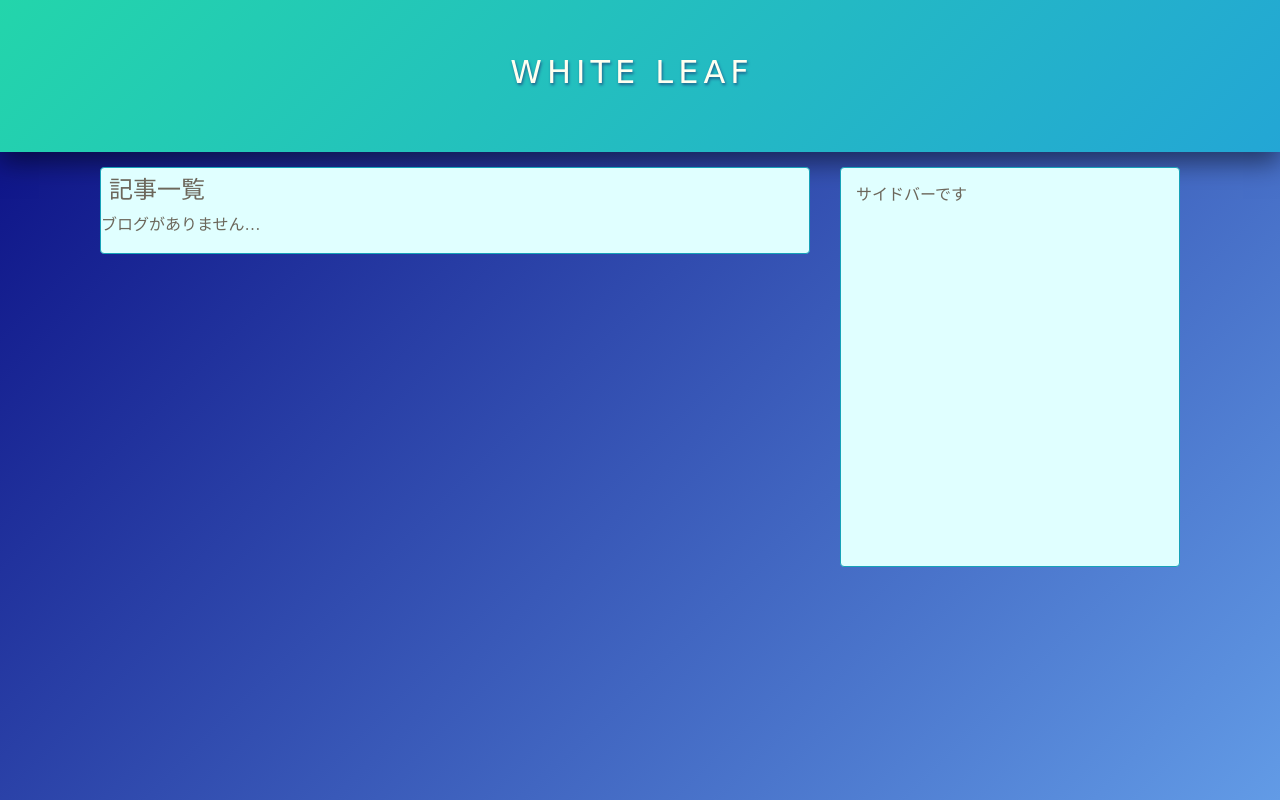
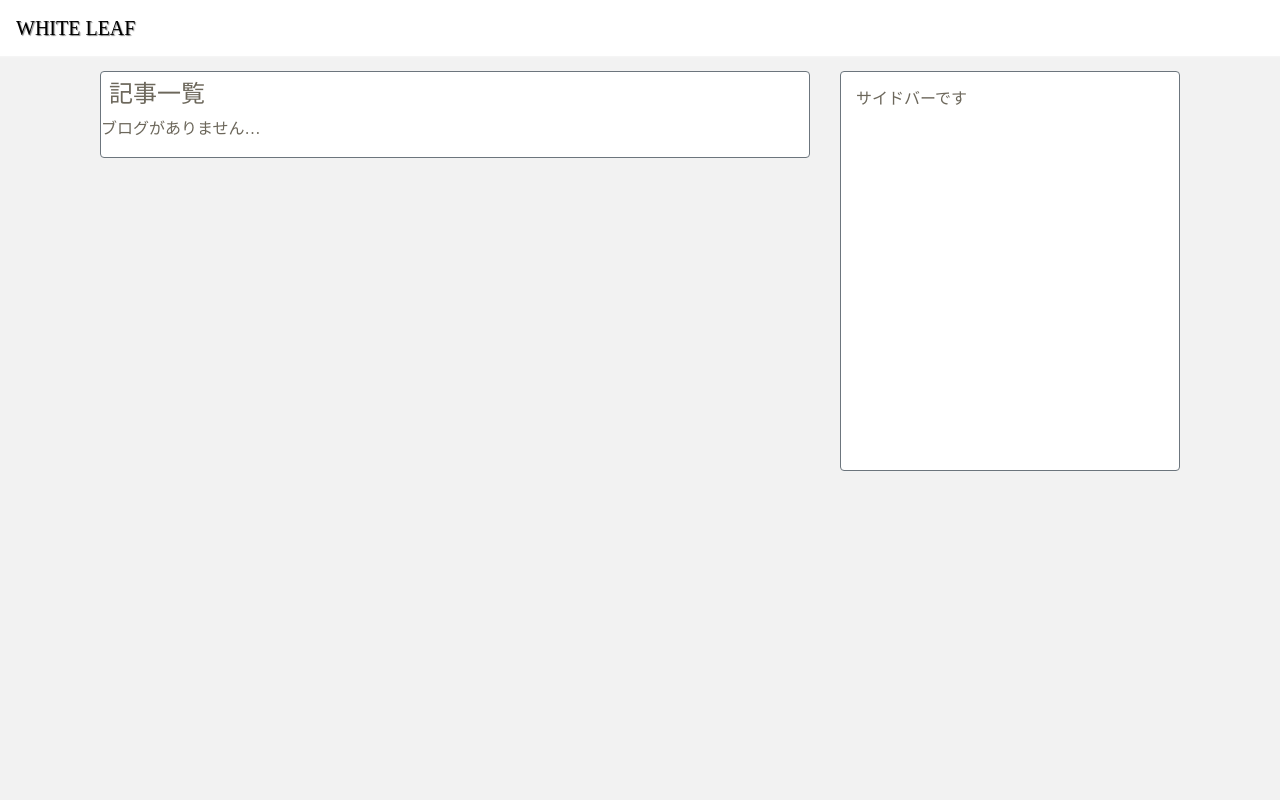
Before and after one commit to snaruse0608/myblog, a Django app: page / in a window 1280 px wide. Run offline with Django 3.2, Linux system fonts and the light colour scheme; data that the repository does not hold is empty; some libraries are stand-ins or nearby versions.

Commit message:
css修正

```diff
--- a/static/css/myhpstyle.css
+++ b/static/css/myhpstyle.css
@@ -1,7 +1,8 @@
 body {
-    background: linear-gradient(-45deg, #629be6, #080a81) !important;
+    background: #f2f2f2 !important;
     color: #6C675B !important;
     font-family: "ヒラギノ丸ゴ Pro W4","ヒラギノ丸ゴ Pro","Hiragino Maru Gothic Pro","ヒラギノ角ゴ Pro W3","Hiragino Kaku Gothic Pro","HG丸ｺﾞｼｯｸM-PRO","HGMaruGothicMPRO" !important;
+    word-break: break-all; /* 文字の折り返し */
 }
 
 img {
@@ -22,25 +23,28 @@ img {
     margin-left: 0px !important;
 }
 
+/* aタグの強制文字色変更を阻止 */
+a {
+    color: #6C675B !important;
+}
+
 .white-leaf-nav {
-    background: linear-gradient(-45deg, #23a6d5, #23d5ab);
-    text-shadow: 1px 2px 3px rgb(31, 97, 141);
-    color: ivory;
-    letter-spacing: 5px;
-    font-family: cursive;
-    box-shadow: 0 10px 25px 0 rgba(0, 0, 0, .5);
+    background: white !important;
+    text-shadow: 1px 1px 1px gray;
+    color: black;
+    box-shadow: 0 1px 1px 0 whitesmoke;
 }
 
 .white-leaf-content {
     margin: 15px;
     height: 100%-15px;
-    background-color: lightcyan;
+    background-color: white;
 }
 
 .white-leaf-sidebar {
     margin: 15px;
     height: 400px;
-    background-color: lightcyan;
+    background-color: white;
     padding: 15px 15px;
 }
 
@@ -72,13 +76,13 @@ img {
 .tag {
     position: relative;
 	display: inline-block;
-	margin: 0 .6em .6em .2em;
-	padding: .6em .6em .6em 1.2em;
+	margin: 0 0 0 .8em;
+	padding: .6em .6em .6em 0;
 	line-height: 1;
-	color: #fff;
+	color: #fff !important;
 	text-decoration: none;
-    background-color: #0000ee;
-    font-size: x-small;
+    background-color: #333333;
+    font-size: xx-small;
 }
 
 .tag:before {
@@ -88,12 +92,11 @@ img {
 	content: '';
 	border-width: 1.1em 1em 1.1em 0;
 	border-style: solid;
-	border-color: transparent #0000ee transparent transparent;
+	border-color: transparent #333333 transparent transparent;
 }
 .tag:after {
 	position: absolute;
 	top: center;
 	left: 0;
-	content: '●';
 	color: #fff;
 }
--- a/templates/base.html
+++ b/templates/base.html
@@ -10,18 +10,18 @@
         <link rel="icon" type="image/png" href="{% static 'icon/favicon.png' %}">
         {% block head %}{% endblock %}
     <body>
-        <nav class="navbar white-leaf-nav justify-content-center p-5">
-            <div class="navbar-brand"><h2>WHITE LEAF</h2></div>
+        <nav class="navbar white-leaf-nav">
+            <div class="navbar-brand">WHITE LEAF</div>
         </nav>
         <div class="container">
             <div class="row fix-gutters">
                 <div class="col-sm-8 col-lg-8">
-                    <div class="white-leaf-content border border-info rounded">
+                    <div class="white-leaf-content border border-Secondary rounded">
                         {% block contents %}{% endblock %}
                     </div>
                 </div>
                 <div class="col-sm-4 col-lg-4">
-                    <div class="white-leaf-sidebar border border-info rounded">
+                    <div class="white-leaf-sidebar border border-Secondary rounded">
                         {% block sidebar %}{% endblock %}
                     </div>
                 </div>
@@ -29,3 +29,4 @@
         </div>
     </body>
 </html>
+<script src="https://kit.fontawesome.com/612c0879b3.js" crossorigin="anonymous"></script>
--- a/templates/myblog/detail.html
+++ b/templates/myblog/detail.html
@@ -13,7 +13,10 @@
         <div class="clearfix mb-2">
             <div class="float-right">
                 {% for tag in object.tags.all %}
-                    <a class="tag" href="#">{{ tag.name }}</a>
+                    <a class="tag" href="#">
+                        <i class="fas fa-tag"></i>
+                        {{ tag.name }}
+                    </a>
                 {% endfor %}
             </div>
         </div>
--- a/templates/myblog/index.html
+++ b/templates/myblog/index.html
@@ -12,13 +12,26 @@
                     <div class="clearfix">
                         <div class="float-right">
                             {% for tag in article.tags.all %}
-                                <a class="tag" style="font-size: xx-small;" href="#">{{ tag.name }}</a>
+                                <a class="tag" href="#">
+                                    <i class="fas fa-tag"></i>
+                                    {{ tag.name }}
+                                </a>
                             {% endfor %}
                         </div>
                     </div>
-                    <h5 class="card-title"><a href="{% url 'myblog:Detail' article.id %}">{{ article.title }}</a></h5>
-                    <p class="card-text text-right">閲覧数:{{ article.views }}</p>
-                    <p class="card-text text-right">{{ article.created_at }}</p>
+                    <a href="{% url 'myblog:Detail' article.id %}">
+                        <h5 class="card-title">
+                            <i class="far fa-newspaper"></i>
+                            {{ article.title }}
+                        </h5>
+                    </a>
+                    <p class="card-text text-right">
+                        <i class="far fa-clock"></i>
+                        {{ article.created_at }}
+                        &nbsp;
+                        <i class="far fa-eye"></i>
+                        {{ article.views }}
+                    </p>
                 </div>
             </div>
 
```
